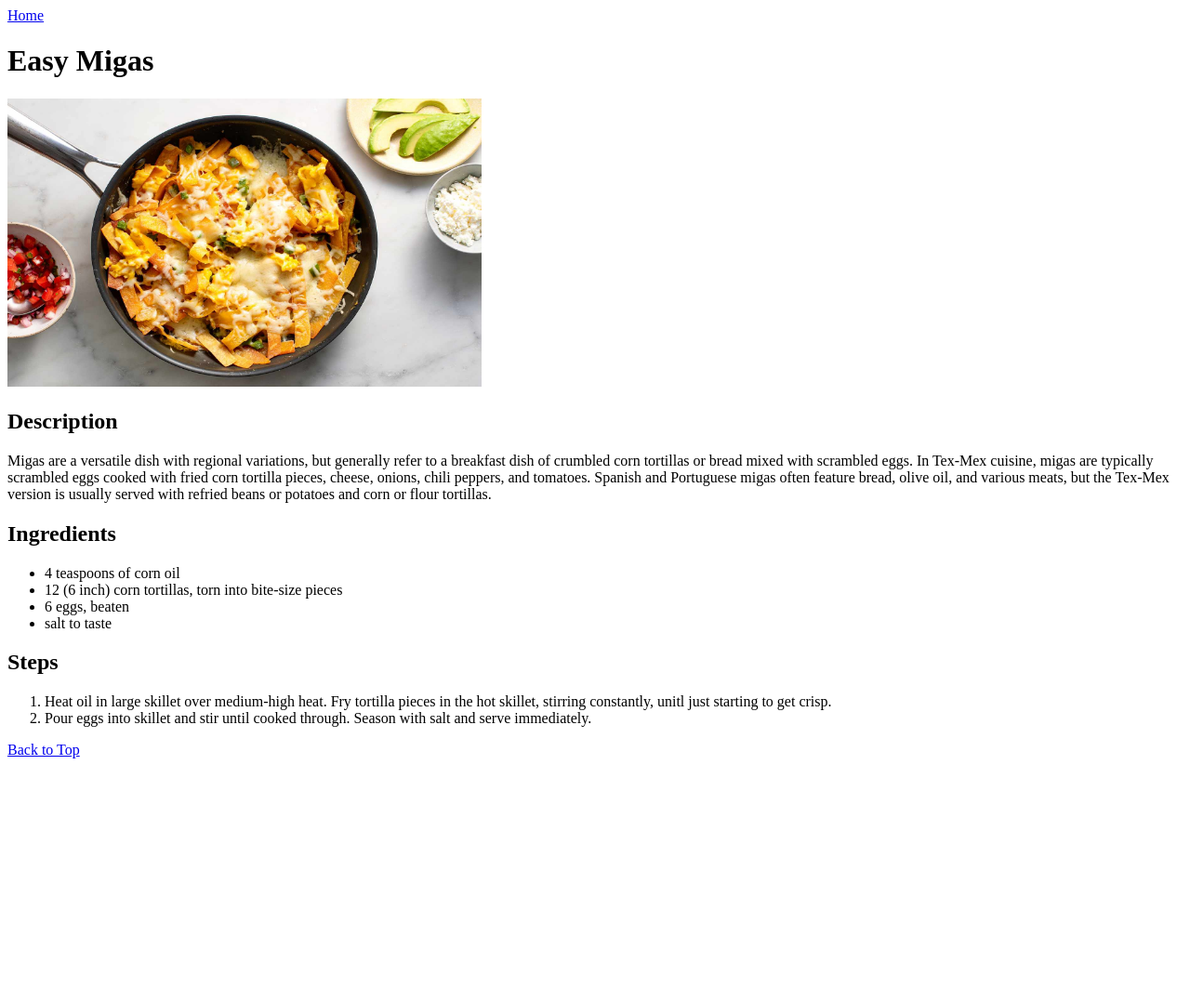
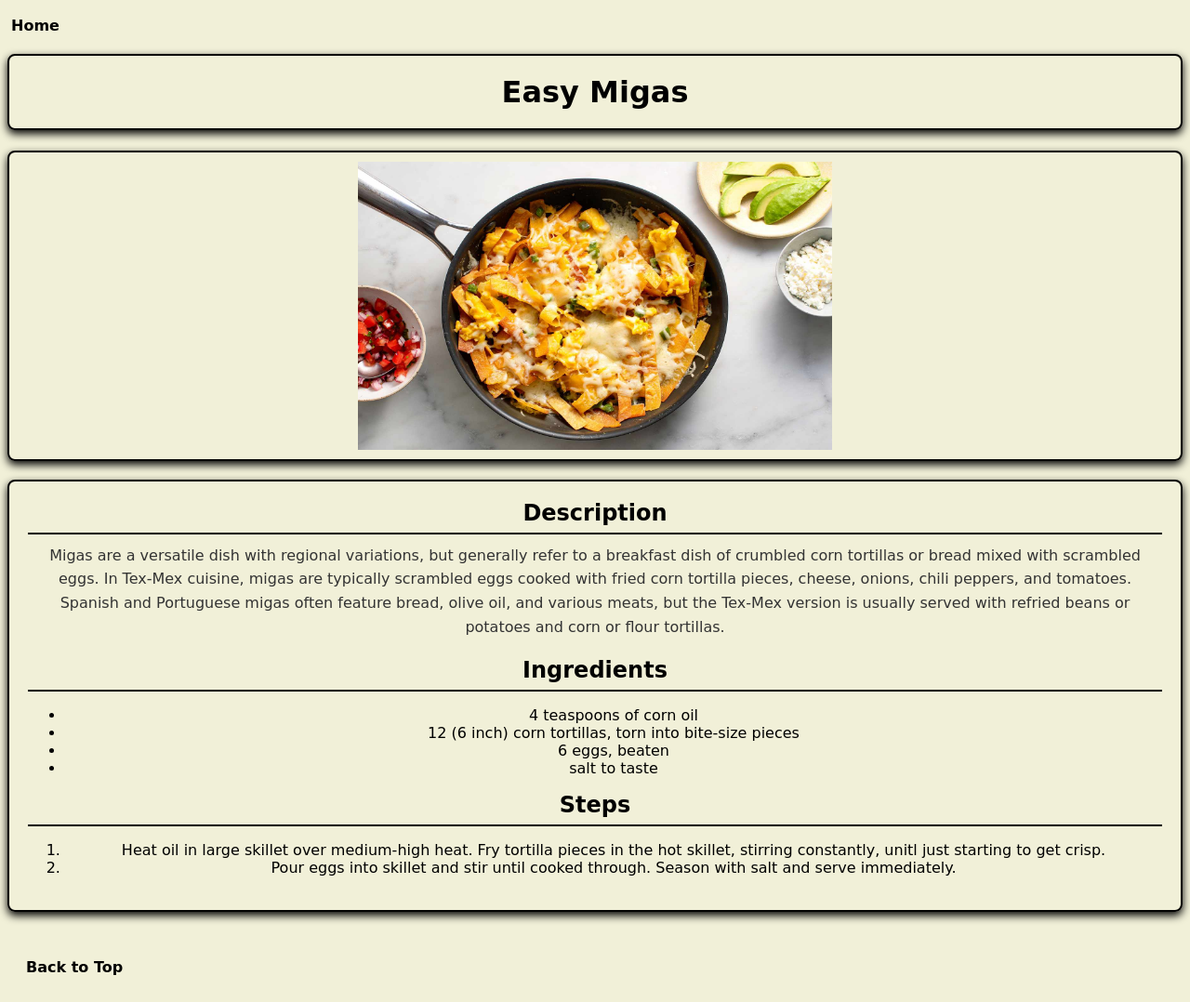
Before and after one commit to FernbrookTB/odin_recipes, a plain HTML site: page recipes/easymigas.html in a window 1280 px wide. Shown: the whole page at 93% size. Before the commit the page ends 824 px from the top, so only its background shows below. Drawn offline with Linux system fonts and the light colour scheme.

Commit message:
Well i did quiet a lot since learning css so there are changes

```diff
--- /dev/null
+++ b/css/style.css
@@ -0,0 +1,87 @@
+body {
+    background-color: rgb(241, 240, 216);
+    font-family: cursive;
+
+}
+h1 {
+    border: 2px solid black;
+    padding: 20px;
+    text-align: center;
+    border-radius: 8px;
+    box-shadow: 0 4px 10px;
+
+
+    }
+h2 {
+    text-align: center;
+    margin: 0 auto;
+    margin-bottom: 2px;
+    font-size: 24px;
+    padding-bottom: 5px;
+    width: 400px;
+
+
+}
+.section-title {
+display: flexbox;
+border-bottom: 2px solid black;
+margin-bottom: 10px;
+
+
+}
+p {
+    text-align: center;
+    max-width: ;
+    margin: 0 auto;
+    margin-bottom: 20px;
+    line-height: 1.6;
+    font-size: 16px;
+    color: #333;
+
+}
+.img {
+    display: flex;
+    justify-content: center;
+    align-items: center;
+    border: 2px rgb(0, 0, 0);
+    border-style: solid;
+    margin: 10px auto;
+    padding: 10px;
+    border-radius: 8px;
+    box-shadow: 0 4px 10px;
+    margin-bottom: 20px;
+
+}
+ .back-link {
+    display: inline-block;
+    margin-top: 30px;
+    text-decoration: none;
+    color: black;
+    font-weight: bold;
+    padding: 20px;
+}
+.back-link:hover {
+    text-decoration: underline;
+    color: darkblue;
+
+}
+.Home-link {
+    display: inline-block;
+    margin-top: 10px;
+    text-decoration: none;
+    color: black;
+    font-weight: bold;
+    margin-left: 4px;
+}
+.Home-link:hover {
+    text-decoration: underline;
+    color: darkblue
+}
+.sections-box {
+    border: 2px solid black;
+    padding: 20px;
+    text-align: center;
+    border-radius: 8px;
+    box-shadow: 0 4px 10px;
+
+}
--- a/recipes/easymigas.html
+++ b/recipes/easymigas.html
@@ -3,26 +3,38 @@
 <head>
     <meta charset="utf-8">
     <title>Easy Migas Recipe</title>
-    <a href="../index.html">Home</a>
+    <a href="../index.html" class="Home-link">Home</a>
+    <link rel="stylesheet" href="/css/style.css">
 </head>
 <body>
     <h1 id="top">Easy Migas</h1>
+    <div class="img">
     <img src="../images/migas-recipe.jpg" alt="Migas Bowl" height="310" width="510">
-    <h2>Description</h2>
+    </div>
+<div class="sections-box">
+        <div class="section-title">
+         <h2>Description</h2>
+    </div>
         <p>Migas are a versatile dish with regional variations, but generally refer to a breakfast dish of crumbled corn tortillas or bread mixed with scrambled eggs. In Tex-Mex cuisine, migas are typically scrambled eggs cooked with fried corn tortilla pieces, cheese, onions, chili peppers, and tomatoes. Spanish and Portuguese migas often feature bread, olive oil, and various meats, but the Tex-Mex version is usually served with refried beans or potatoes and corn or flour tortillas.</p>
-    <h2>Ingredients</h2>
+    <div class="section-title">
+        <h2>Ingredients</h2>
+    </div>
     <ul>
         <li>4 teaspoons of corn oil</li>
         <li>12 (6 inch) corn tortillas, torn into bite-size pieces</li>
         <li>6 eggs, beaten</li>
         <li>salt to taste</li>
      </ul>
+     <div class="section-title">
      <h2>Steps</h2>
+     </div>
      <ol>
         <li>Heat oil in large skillet over medium-high heat. Fry tortilla pieces in the hot skillet, stirring constantly, unitl just starting to get crisp.</li>
         <li>Pour eggs into skillet and stir until cooked through. Season with salt and serve immediately.</li>
     </ol>
+</div>
 </body>
-<a href="#top">Back to Top</a>
+
+<a href="#top" class="back-link">Back to Top</a>
 
 </html>
```
Also changed, not shown: index.html (+3 -2 lines), recipes/nashvillehotchicken.html (+12 -3 lines), recipes/salmonrisotto.html (+12 -3 lines).
